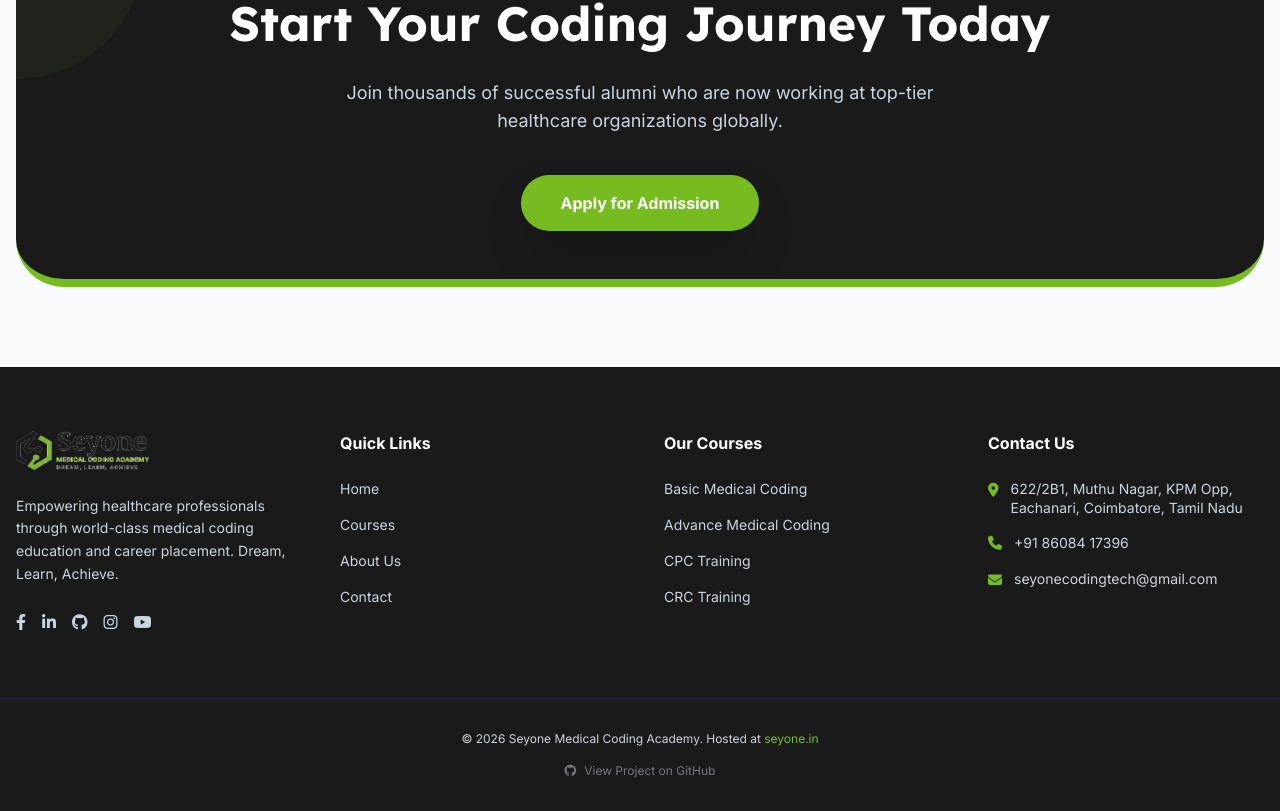
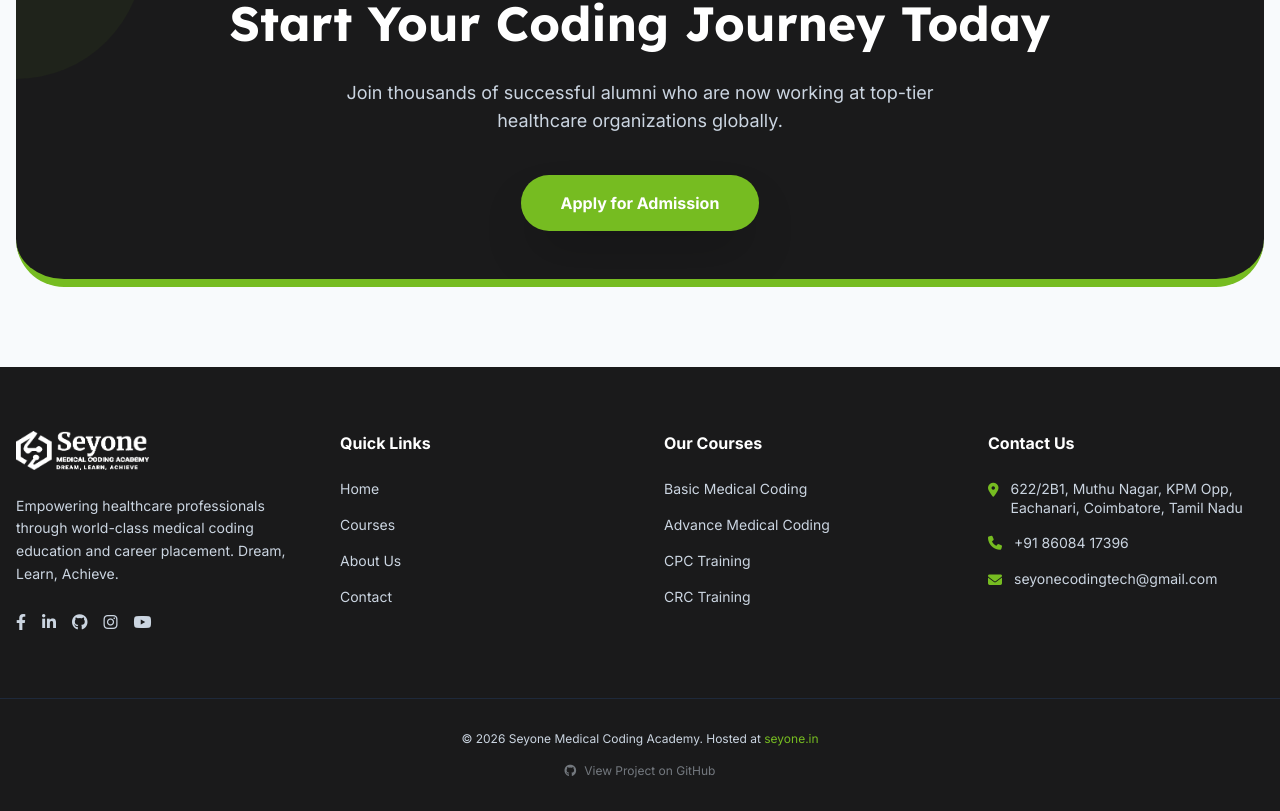
Before and after one commit to Gokulraj-374/Seyone-Medical-Coding-Academy-, a React (Vite) app: page / in a window 1280 px wide. Shown: the part 2584-3395 px from the top of the page. Built offline with nearby package versions, Linux system fonts and the light colour scheme; no server answers.

Commit message:
Fix footer logo visibility with CSS filter for dark backgrounds

```diff
--- a/components/Logo.tsx
+++ b/components/Logo.tsx
@@ -25,6 +25,7 @@ const Logo: React.FC<LogoProps> = ({
           src="/full-logo-transparent.png"
           alt="Seyone Medical Coding Academy"
           className="h-full w-auto object-contain"
+          style={light ? { filter: 'brightness(0) invert(1)' } : undefined}
         />
       </div>
     </div>
```
